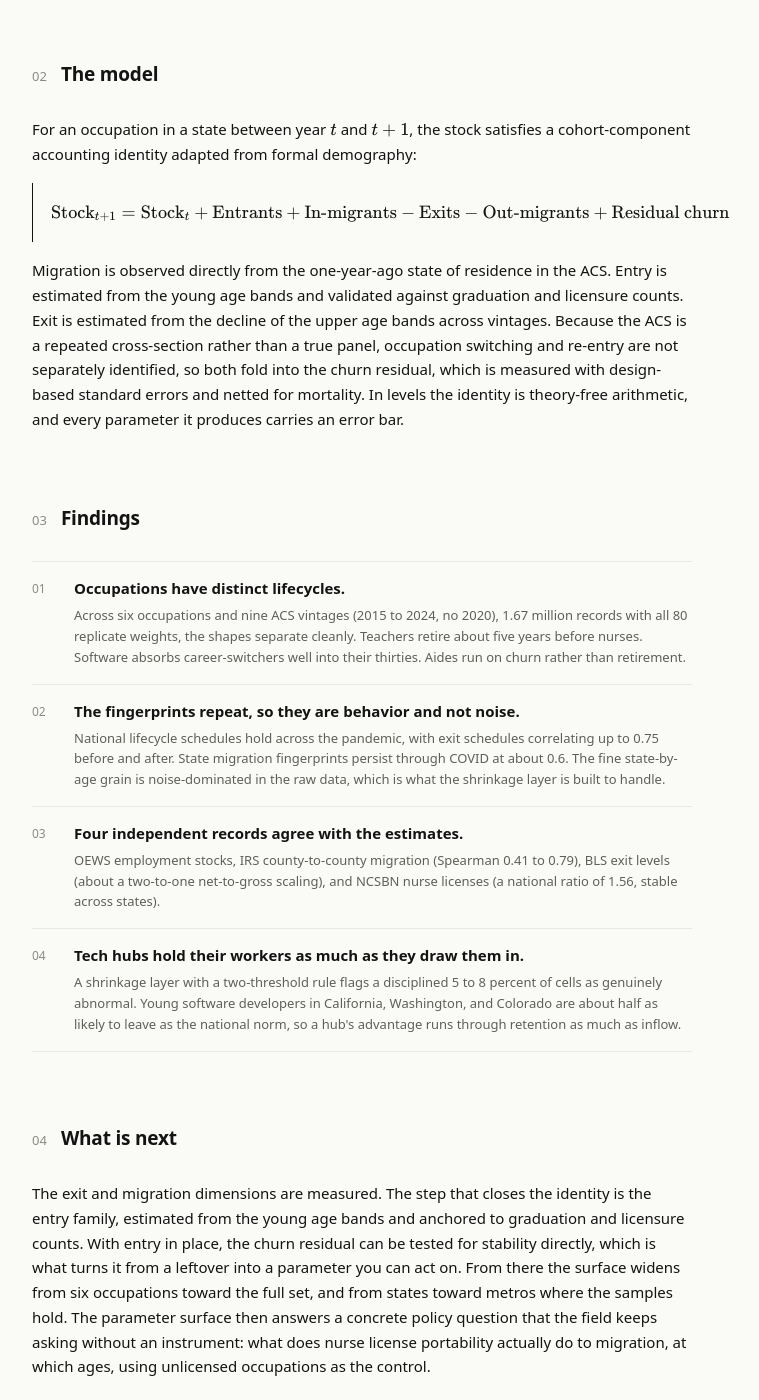
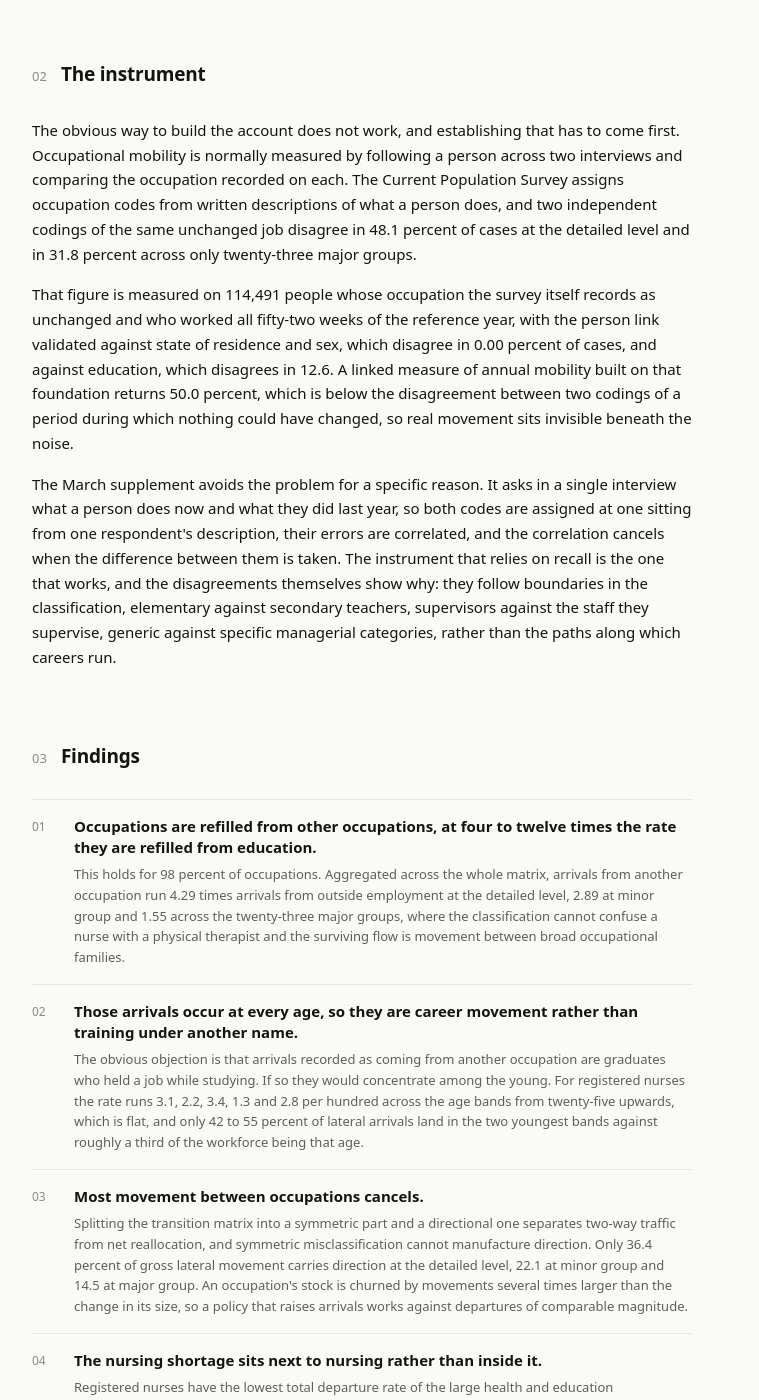
Before and after one commit to conway1521/conway1521.github.io, a Jekyll site: the page built from working-papers/flows-engine.html, in a window 1280 px wide and 1400 px high, scrolled down 888 px. Shown: the whole window, without its empty margins (278-1037 px from the left). Built offline with Jekyll 4.4.1, drawn with Linux system fonts in a browser that asks for light colours; some of the changed text lies outside the part shown.

Commit message:
Update the flows engine paper to what it now argues, and add the PDF
The page, the index row and the graph node described estimates the paper does
not contain: six occupations across nine ACS vintages, 1.67 million records, a
shrinkage layer, four external validations, exit schedules correlating at 0.75,
and a result on young software developers in three states. That last one is a
claim the analysis tested and did not find.

Replaced with what the paper does: a national flow account for 230 occupations,
2009 to 2025, by age band, and the measurement result that determines which
survey instrument can build one. Status moves from in progress to working paper
and the draft PDF is linked from the page, the graph node and the index.

The cross-reference on the occupation migration page described this paper as
going deep on a handful of occupations, which is no longer what it does.

```diff
--- a/index.html
+++ b/index.html
@@ -151,8 +151,8 @@ title: null
         <span class="pub-row__l"><a href="https://www.bsg.ox.ac.uk/research/publications/wellbeing-and-macroeconomics-sage-approach" target="_blank" rel="noopener">Read</a></span>
       </div>
       <div class="pub-row">
-        <span class="pub-row__t">Workforce flow engine: exit, migration, and churn from census microdata</span>
-        <span class="pub-row__w">In progress</span>
+        <span class="pub-row__t">Where workers come from: an occupational flow account for the United States</span>
+        <span class="pub-row__w">Working paper</span>
         <span class="pub-row__l"><a href="{{ '/working-papers/flows-engine' | relative_url }}">Read</a></span>
       </div>
       <div class="pub-row">
--- a/working-papers/flows-engine.html
+++ b/working-papers/flows-engine.html
@@ -1,49 +1,42 @@
 ---
 layout: default
-title: Workforce flow engine
+title: Where workers come from
 permalink: /working-papers/flows-engine/
-description: "Decomposing occupational workforce stocks into behavioral flow parameters, entry, exit, interstate migration, and residual churn, at the grain of state by occupation by..."
+description: "An account of how people enter and leave every occupation in the United States, and the measurement result that determines which survey instrument can build one."
 ---
-
-<link rel="stylesheet" href="https://cdn.jsdelivr.net/npm/katex@0.16.9/dist/katex.min.css">
-<script defer src="https://cdn.jsdelivr.net/npm/katex@0.16.9/dist/katex.min.js"></script>
-<script defer src="https://cdn.jsdelivr.net/npm/katex@0.16.9/dist/contrib/auto-render.min.js"
-    onload="renderMathInElement(document.body, {delimiters: [{left: '$$', right: '$$', display: true},{left: '\\(', right: '\\)', display: false}]});"></script>
 
 <div class="wrap">
 
   <div class="masthead">
     <div class="masthead__row">
       <span class="eyebrow"><a href="{{ '/#research' | relative_url }}">Research</a></span>
-      <span class="eyebrow">In progress</span>
+      <span class="eyebrow">Working paper</span>
     </div>
-    <h1 class="display">Workforce flow engine</h1>
-    <p class="lede">Decomposing occupational workforce stocks into behavioral flow parameters, entry, exit, interstate migration, and residual churn, at the grain of state by occupation by age band by year, with design-based standard errors throughout. Exit and migration are measured, entry is in estimation, and the churn residual becomes a usable parameter once the identity closes.</p>
+    <h1 class="display">Where workers come from</h1>
+    <p class="lede">Workforce policy is organized around training, on the understanding that an occupation short of people is an occupation short of graduates. This builds a full account of how people actually enter and leave every occupation in the United States, and finds that arrivals from education are the smallest of the inflows by a wide margin.</p>
   </div>
-  <div class="standfirst">Labor economics &middot; formal demography &middot; data engineering. A standalone dissertation paper and a queryable parameter database.</div>
+  <div class="standfirst">Working paper &middot; public microdata &middot; every number regenerates from a clean checkout.</div>
 
   <div class="col">
     <div class="secnum" style="margin-top:0;">
       <span class="secnum__n">01</span>
-      <h2 class="secnum__h">The idea</h2>
+      <h2 class="secnum__h">The premise</h2>
     </div>
     <div class="prose prose--lg">
-      <p>Every occupation in every state has rates at which people enter it, leave it, and move between states, with a background rate of turnover underneath all three. People enter as new graduates and movers and leave as retirees, career changers, and people moving away. Nobody publishes those rates, and standard workforce forecasts answer how many without answering why, which is the part policy can actually act on.</p>
-      <p>This engine decomposes occupational workforce stocks into their underlying flow components, using Census ACS microdata. The residual that remains once the observable flows are accounted for is not treated as model error. It is a behavioral parameter: the stable background rate of turnover for that occupation in that state. A state that knows its nurse stock will fall by twelve percent has a problem statement. A state that knows the fall is driven by out-migration concentrated in the 35 to 44 age band, while entry and retirement track national norms, has an intervention design. The engine is built for the state agencies and funders who design those interventions.</p>
+      <p>Employment statistics report stocks precisely and frequently, and say nothing about the flows that produced them, so an occupation that is stable in headcount and an occupation that replaces a fifth of its people every year are recorded identically. The flows have been studied, and the literature that studies them has not met the literature that studies shortages. Neither has produced an account a workforce planner could open and read off, for a named occupation, how many people arrived from training, how many arrived from another occupation, how many left for another occupation and how many left work altogether.</p>
+      <p>This paper builds that account for 230 occupations, annually from 2009 to 2025, disaggregated by age band, with a standard error on every figure computed from the 160 replicate weights the Census Bureau publishes for the survey. The account balances exactly rather than approximately, because every person is counted once on each side of the identity from a single source, and nothing in it is imputed or calibrated to an external total.</p>
     </div>
   </div>
 
   <div class="col">
     <div class="secnum">
       <span class="secnum__n">02</span>
-      <h2 class="secnum__h">The model</h2>
+      <h2 class="secnum__h">The instrument</h2>
     </div>
     <div class="prose">
-      <p>For an occupation in a state between year \( t \) and \( t+1 \), the stock satisfies a cohort-component accounting identity adapted from formal demography:</p>
-      <div class="math-block">
-        <p style="margin:0;">$$\text{Stock}_{t+1} = \text{Stock}_{t} + \text{Entrants} + \text{In-migrants} - \text{Exits} - \text{Out-migrants} + \text{Residual churn}$$</p>
-      </div>
-      <p>Migration is observed directly from the one-year-ago state of residence in the ACS. Entry is estimated from the young age bands and validated against graduation and licensure counts. Exit is estimated from the decline of the upper age bands across vintages. Because the ACS is a repeated cross-section rather than a true panel, occupation switching and re-entry are not separately identified, so both fold into the churn residual, which is measured with design-based standard errors and netted for mortality. In levels the identity is theory-free arithmetic, and every parameter it produces carries an error bar.</p>
+      <p>The obvious way to build the account does not work, and establishing that has to come first. Occupational mobility is normally measured by following a person across two interviews and comparing the occupation recorded on each. The Current Population Survey assigns occupation codes from written descriptions of what a person does, and two independent codings of the same unchanged job disagree in 48.1 percent of cases at the detailed level and in 31.8 percent across only twenty-three major groups.</p>
+      <p>That figure is measured on 114,491 people whose occupation the survey itself records as unchanged and who worked all fifty-two weeks of the reference year, with the person link validated against state of residence and sex, which disagree in 0.00 percent of cases, and against education, which disagrees in 12.6. A linked measure of annual mobility built on that foundation returns 50.0 percent, which is below the disagreement between two codings of a period during which nothing could have changed, so real movement sits invisible beneath the noise.</p>
+      <p>The March supplement avoids the problem for a specific reason. It asks in a single interview what a person does now and what they did last year, so both codes are assigned at one sitting from one respondent's description, their errors are correlated, and the correlation cancels when the difference between them is taken. The instrument that relies on recall is the one that works, and the disagreements themselves show why: they follow boundaries in the classification, elementary against secondary teachers, supervisors against the staff they supervise, generic against specific managerial categories, rather than the paths along which careers run.</p>
     </div>
   </div>
 
@@ -55,24 +48,23 @@ description: "Decomposing occupational workforce stocks into behavioral flow par
     <div>
       <div class="finding">
         <span class="finding__n">01</span>
-        <div class="finding__head">Occupations have distinct lifecycles.</div>
-        <div class="finding__body">Across six occupations and nine ACS vintages (2015 to 2024, no 2020), 1.67 million records with all 80 replicate weights, the shapes separate cleanly. Teachers retire about five years before nurses. Software absorbs career-switchers well into their thirties. Aides run on churn rather than retirement.</div>
+        <div class="finding__head">Occupations are refilled from other occupations, at four to twelve times the rate they are refilled from education.</div>
+        <div class="finding__body">This holds for 98 percent of occupations. Aggregated across the whole matrix, arrivals from another occupation run 4.29 times arrivals from outside employment at the detailed level, 2.89 at minor group and 1.55 across the twenty-three major groups, where the classification cannot confuse a nurse with a physical therapist and the surviving flow is movement between broad occupational families.</div>
       </div>
       <div class="finding">
         <span class="finding__n">02</span>
-        <div class="finding__head">The fingerprints repeat, so they are behavior and not noise.</div>
-        <div class="finding__body">National lifecycle schedules hold across the pandemic, with exit schedules correlating up to 0.75 before and after. State migration fingerprints persist through COVID at about 0.6. The fine state-by-age grain is noise-dominated in the raw data, which is what the shrinkage layer is built to handle.</div>
+        <div class="finding__head">Those arrivals occur at every age, so they are career movement rather than training under another name.</div>
+        <div class="finding__body">The obvious objection is that arrivals recorded as coming from another occupation are graduates who held a job while studying. If so they would concentrate among the young. For registered nurses the rate runs 3.1, 2.2, 3.4, 1.3 and 2.8 per hundred across the age bands from twenty-five upwards, which is flat, and only 42 to 55 percent of lateral arrivals land in the two youngest bands against roughly a third of the workforce being that age.</div>
       </div>
       <div class="finding">
         <span class="finding__n">03</span>
-        <div class="finding__head">Four independent records agree with the estimates.</div>
-        <div class="finding__body">OEWS employment stocks, IRS county-to-county migration (Spearman 0.41 to 0.79), BLS exit levels (about a two-to-one net-to-gross scaling), and NCSBN nurse licenses (a national ratio of 1.56, stable across states).</div>
+        <div class="finding__head">Most movement between occupations cancels.</div>
+        <div class="finding__body">Splitting the transition matrix into a symmetric part and a directional one separates two-way traffic from net reallocation, and symmetric misclassification cannot manufacture direction. Only 36.4 percent of gross lateral movement carries direction at the detailed level, 22.1 at minor group and 14.5 at major group. An occupation's stock is churned by movements several times larger than the change in its size, so a policy that raises arrivals works against departures of comparable magnitude.</div>
       </div>
       <div class="finding">
         <span class="finding__n">04</span>
-        <div class="finding__head">Tech hubs hold their workers as much as they draw them in.</div>
-
-        <div class="finding__body">A shrinkage layer with a two-threshold rule flags a disciplined 5 to 8 percent of cells as genuinely abnormal. Young software developers in California, Washington, and Colorado are about half as likely to leave as the national norm, so a hub's advantage runs through retention as much as inflow.</div>
+        <div class="finding__head">The nursing shortage sits next to nursing rather than inside it.</div>
+        <div class="finding__body">Registered nurses have the lowest total departure rate of the large health and education occupations, at 9.4 per hundred a year. Nursing and home health aides lose 22.7, and the difference is concentrated in movement to other occupations rather than in departure from work.</div>
       </div>
     </div>
   </div>
@@ -83,8 +75,9 @@ description: "Decomposing occupational workforce stocks into behavioral flow par
       <h2 class="secnum__h">What is next</h2>
     </div>
     <div class="prose">
-      <p>The exit and migration dimensions are measured. The step that closes the identity is the entry family, estimated from the young age bands and anchored to graduation and licensure counts. With entry in place, the churn residual can be tested for stability directly, which is what turns it from a leftover into a parameter you can act on. From there the surface widens from six occupations toward the full set, and from states toward metros where the samples hold. The parameter surface then answers a concrete policy question that the field keeps asking without an instrument: what does nurse license portability actually do to migration, at which ages, using unlicensed occupations as the control.</p>
+      <p>What follows for policy is a question about the size of the lever rather than a recommendation. Training capacity acts on the smallest of an occupation's inflows, and the largest inflow is governed by whatever determines who can move into an occupation from another one: credential requirements, licensure, and the transferability of skills between adjacent occupations. Which of those binds, and for which occupations, is the question the account was built to make askable. A companion paper takes the same account to the geography, asking whether these patterns differ between states and measuring the interstate movement of workers by occupation.</p>
     </div>
+    <p><a href="{{ '/assets/papers/flows-engine.pdf' | relative_url }}" target="_blank" rel="noopener">Read the working paper (PDF)</a></p>
     <a href="{{ '/#research' | relative_url }}" class="backlink">&larr; Back to research</a>
   </div>
 
```
Also changed, not shown: assets/js/research-graph.js (+9 -9 lines), 1 other file.
